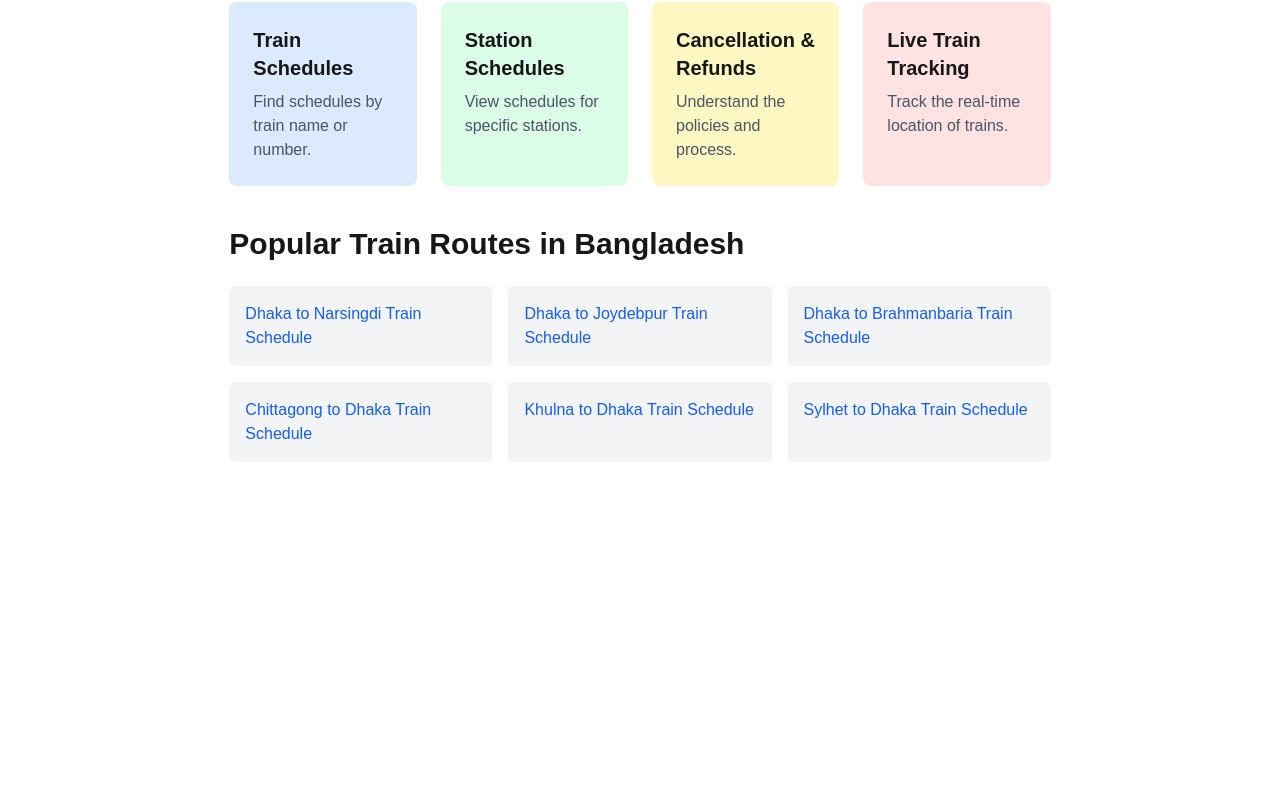
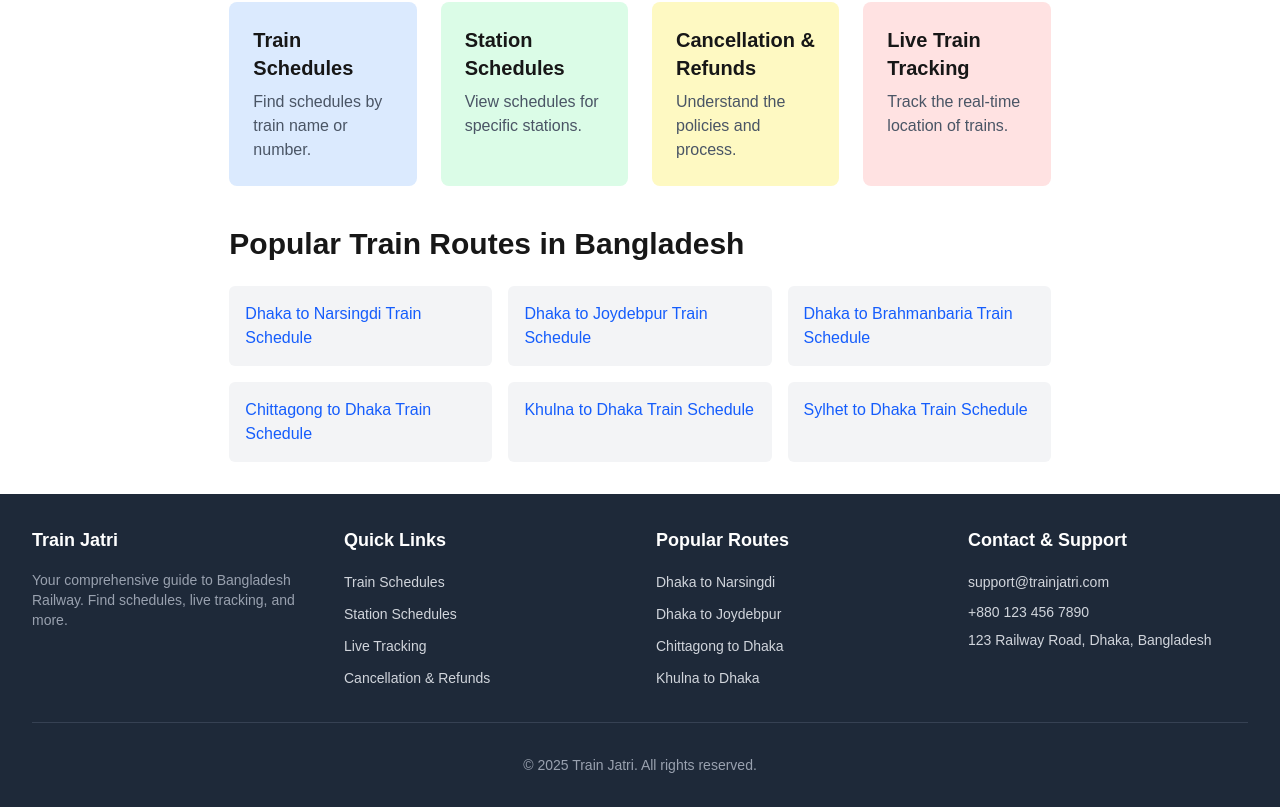
Before and after one commit to mdistiakahmed/train-jatri, a Next.js app: page / in a window 1280 px wide. Shown: the part 746-1553 px from the top of the page. Before the commit the page ends 1240 px from the top, so only its background shows below. Built offline with nearby package versions, Linux system fonts and the light colour scheme.

Commit message:
Add footer

```diff
--- a/app/layout.tsx
+++ b/app/layout.tsx
@@ -2,6 +2,7 @@ import type { Metadata } from "next";
 import { Geist, Geist_Mono } from "next/font/google";
 import "./globals.css";
 import Topbar from "@/components/topbar/Topbar";
+import Footer from "@/components/footer/Footer";
 
 const geistSans = Geist({
   variable: "--font-geist-sans",
@@ -31,12 +32,11 @@ export default function RootLayout({
         <Topbar />
 
         <div className="flex justify-between">
-            <div className="hidden md:block w-1/6 pt-36">
-            </div>
-            <main className="flex-1 md:mx-0">{children}</main>
-            <div className="hidden md:block w-1/6 pt-36">
-            </div>
-          </div>
+          <div className="hidden md:block w-1/6 pt-36"></div>
+          <main className="flex-1 md:mx-0">{children}</main>
+          <div className="hidden md:block w-1/6 pt-36"></div>
+        </div>
+        <Footer />
       </body>
     </html>
   );
--- /dev/null
+++ b/components/footer/Footer.tsx
@@ -0,0 +1,94 @@
+import React from 'react';
+import Link from 'next/link';
+
+const Footer = () => {
+  return (
+    <footer className="bg-gray-800 text-white py-8 px-4 sm:px-6 lg:px-8">
+      <div className="max-w-7xl mx-auto">
+        <div className="grid grid-cols-1 md:grid-cols-2 lg:grid-cols-4 gap-8">
+          <div>
+            <h3 className="text-lg font-semibold mb-4">Train Jatri</h3>
+            <p className="text-sm text-gray-400">
+              Your comprehensive guide to Bangladesh Railway. Find schedules, live tracking, and more.
+            </p>
+          </div>
+          <div>
+            <h3 className="text-lg font-semibold mb-4">Quick Links</h3>
+            <ul className="space-y-2">
+              <li>
+                <Link href="/schedule-by-train" className="text-sm text-gray-300 hover:text-white">
+                  Train Schedules
+                </Link>
+              </li>
+              <li>
+                <Link href="/schedule-by-station" className="text-sm text-gray-300 hover:text-white">
+                  Station Schedules
+                </Link>
+              </li>
+              <li>
+                <Link href="/live-tracking" className="text-sm text-gray-300 hover:text-white">
+                  Live Tracking
+                </Link>
+              </li>
+              <li>
+                <Link href="/cancellation-refund" className="text-sm text-gray-300 hover:text-white">
+                  Cancellation & Refunds
+                </Link>
+              </li>
+            </ul>
+          </div>
+          <div>
+            <h3 className="text-lg font-semibold mb-4">Popular Routes</h3>
+            <ul className="space-y-2">
+              <li>
+                <Link href="/search?from=Dhaka&to=Narsingdi" className="text-sm text-gray-300 hover:text-white">
+                  Dhaka to Narsingdi
+                </Link>
+              </li>
+              <li>
+                <Link href="/search?from=Dhaka&to=Joydebpur" className="text-sm text-gray-300 hover:text-white">
+                  Dhaka to Joydebpur
+                </Link>
+              </li>
+              <li>
+                <Link href="/search?from=Chittagong&to=Dhaka" className="text-sm text-gray-300 hover:text-white">
+                  Chittagong to Dhaka
+                </Link>
+              </li>
+              <li>
+                <Link href="/search?from=Khulna&to=Dhaka" className="text-sm text-gray-300 hover:text-white">
+                  Khulna to Dhaka
+                </Link>
+              </li>
+            </ul>
+          </div>
+          <div>
+            <h3 className="text-lg font-semibold mb-4">Contact & Support</h3>
+            <ul className="space-y-2">
+              <li>
+                <a href="mailto:support@trainjatri.com" className="text-sm text-gray-300 hover:text-white">
+                  support@trainjatri.com
+                </a>
+              </li>
+              <li>
+                <p className="text-sm text-gray-300">
+                  +880 123 456 7890
+                </p>
+              </li>
+              <li>
+                <p className="text-sm text-gray-300">
+                  123 Railway Road, Dhaka, Bangladesh
+                </p>
+              </li>
+            </ul>
+          </div>
+        </div>
+        <div className="mt-8 border-t border-gray-700 pt-8 text-center text-sm text-gray-400">
+          <p>&copy; {new Date().getFullYear()} Train Jatri. All rights reserved.</p>
+        </div>
+      </div>
+    </footer>
+  );
+};
+
+export default Footer;
```
